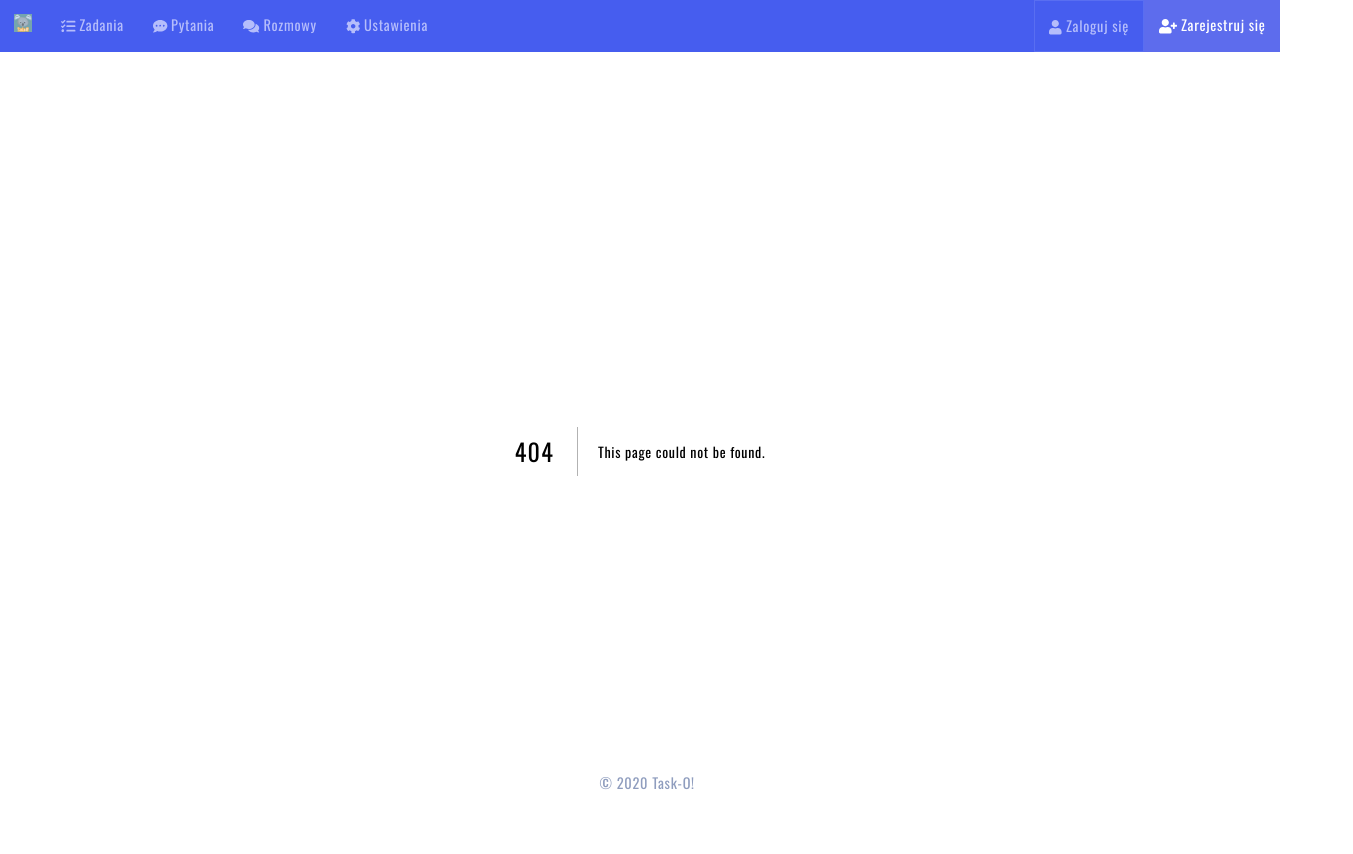
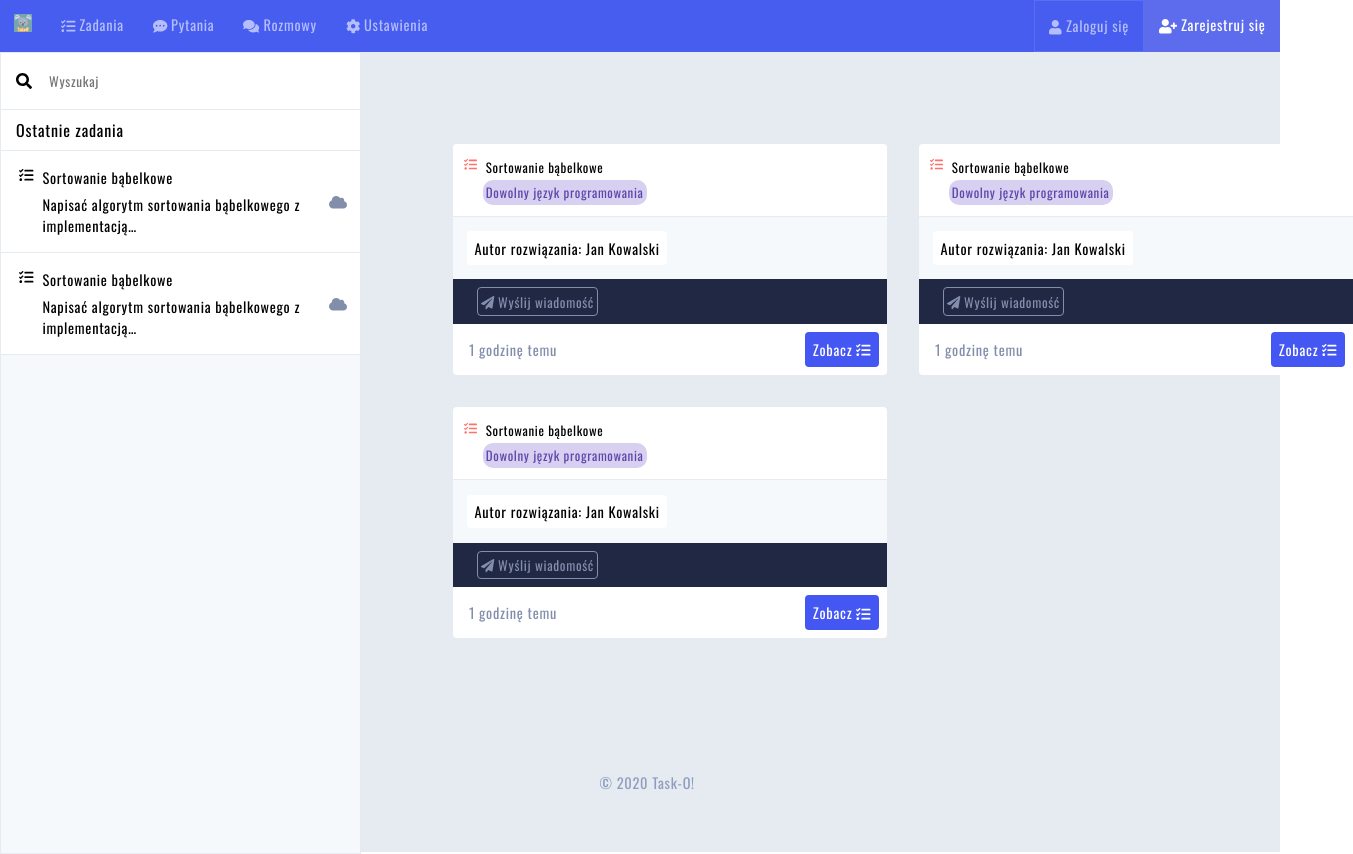
Before and after one commit to FilipHalon/task-o-front-end, a Next.js app: page /added-tasks in a window 1280 px wide. Before the commit this address had no page. Shown: the whole page, 1353 px wide, since content can reach past the window. Built offline with nearby package versions, Linux system fonts and the light colour scheme.

Commit message:
Added tasks page prepared.

```diff
--- /dev/null
+++ b/pages/added-tasks.js
@@ -0,0 +1,13 @@
+import Sidebar from './components/Sidebar';
+import ActiveTasks from './components/ActiveTasks';
+
+const AddedTasksPage = () => {
+    return (
+        <main>
+            <Sidebar />
+            <ActiveTasks ownTasks="ownTasks"/>
+        </main>
+    )
+};
+
+export default AddedTasksPage;
--- a/pages/components/ActiveTask.js
+++ b/pages/components/ActiveTask.js
@@ -1,7 +1,9 @@
 import { FontAwesomeIcon } from '@fortawesome/react-fontawesome';
-import { faTasks } from '@fortawesome/free-solid-svg-icons';
+import { faTasks, faPaperPlane } from '@fortawesome/free-solid-svg-icons';
 
-const ActiveTask = () => {
+const ActiveTask = props => {
+    const isOwnTask = props.ownTask === "ownTask";
+
     return (
         <div className="active-task">
             <div className="recent-task">
@@ -13,10 +15,21 @@ const ActiveTask = () => {
                 <span><image src="/UAM-logo-siw-amu.jpg" alt="" /></span>
             </div>
             <div className="active-task-summary">
+                {isOwnTask ?
+                <span>
+                    Autor rozwiązania: Jan Kowalski
+                </span>
+                :
                 <span>
                     Twoim zadaniem będzie posortowanie ciągu liczb całkowitych. Jednakże nie podajemy ograniczenia na liczbę elementów tego ciągu. Napisz program, który będzie fajny.
                 </span>
+                }
             </div>
+            {isOwnTask &&
+            <div className="solution-add-message-bottom">
+                <button><FontAwesomeIcon icon={faPaperPlane} /> Wyślij wiadomość</button>
+            </div>
+            }
             <div>
                 <span>1 godzinę temu</span>
                 <span>Zobacz <FontAwesomeIcon icon={faTasks} /> </span>
--- a/pages/components/ActiveTasks.js
+++ b/pages/components/ActiveTasks.js
@@ -1,9 +1,12 @@
 import ActiveTask from "./ActiveTask"
 
-const ActiveTasks = () => {
+const ActiveTasks = props => {
+    const isOwnTask = props.ownTasks === "ownTasks";
+
     return (
         <section className="task-description">
             <div className="task-description">
+                {!isOwnTask &&
                 <div className="task-general-info">
                     <div>
                         <h2>Zadania</h2>
@@ -11,10 +14,11 @@ const ActiveTasks = () => {
                         {/* <p>Firmy: 100</p> */}
                     </div>
                 </div>
+                }
                 <div className="task-area">
-                    <ActiveTask />
-                    <ActiveTask />
-                    <ActiveTask />
+                    <ActiveTask ownTask={isOwnTask && "ownTask"}/>
+                    <ActiveTask ownTask={isOwnTask && "ownTask"}/>
+                    <ActiveTask ownTask={isOwnTask && "ownTask"}/>
                 </div>
             </div>
         </section>
--- a/style.css
+++ b/style.css
@@ -259,6 +259,10 @@ main {
     height: 100%;
     background: #E6EBF1;
 
+}
+
+section.task-description{
+    width: 100%;
 }
 
 div.task-description {
```
